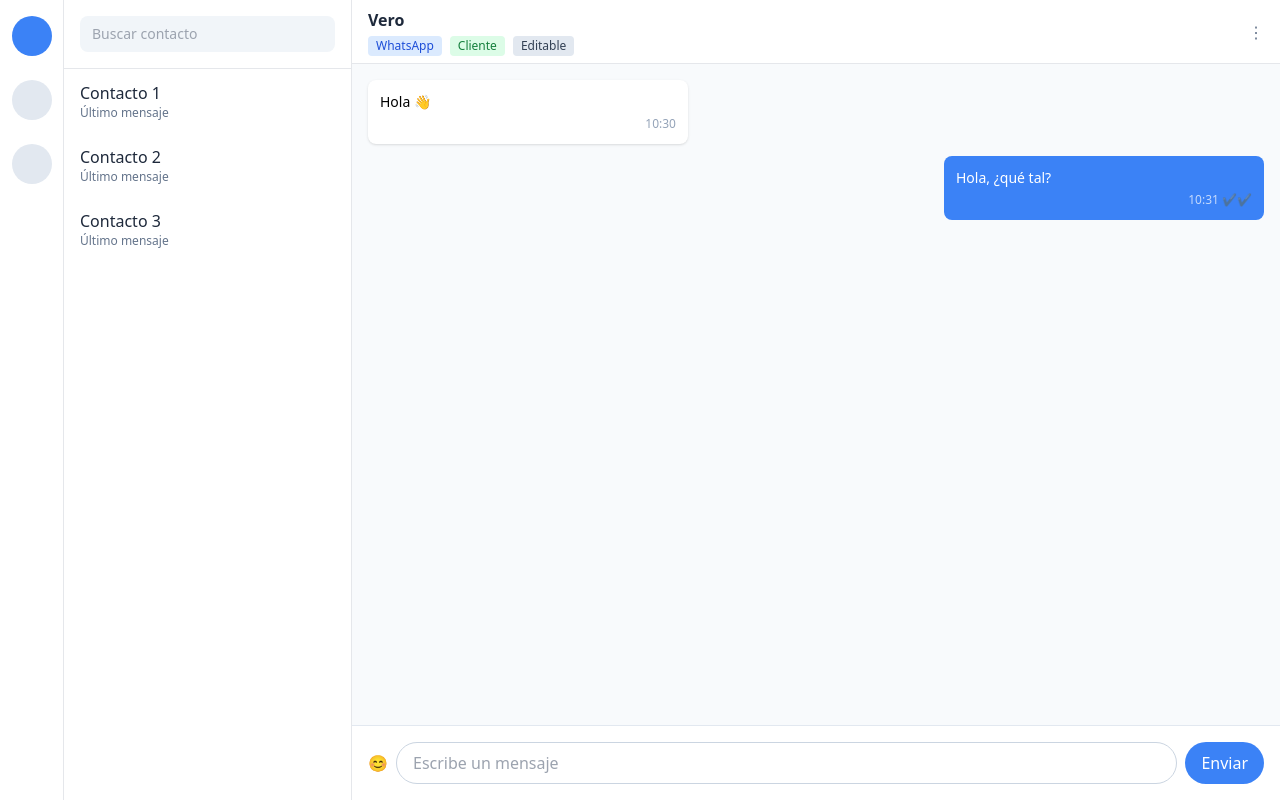
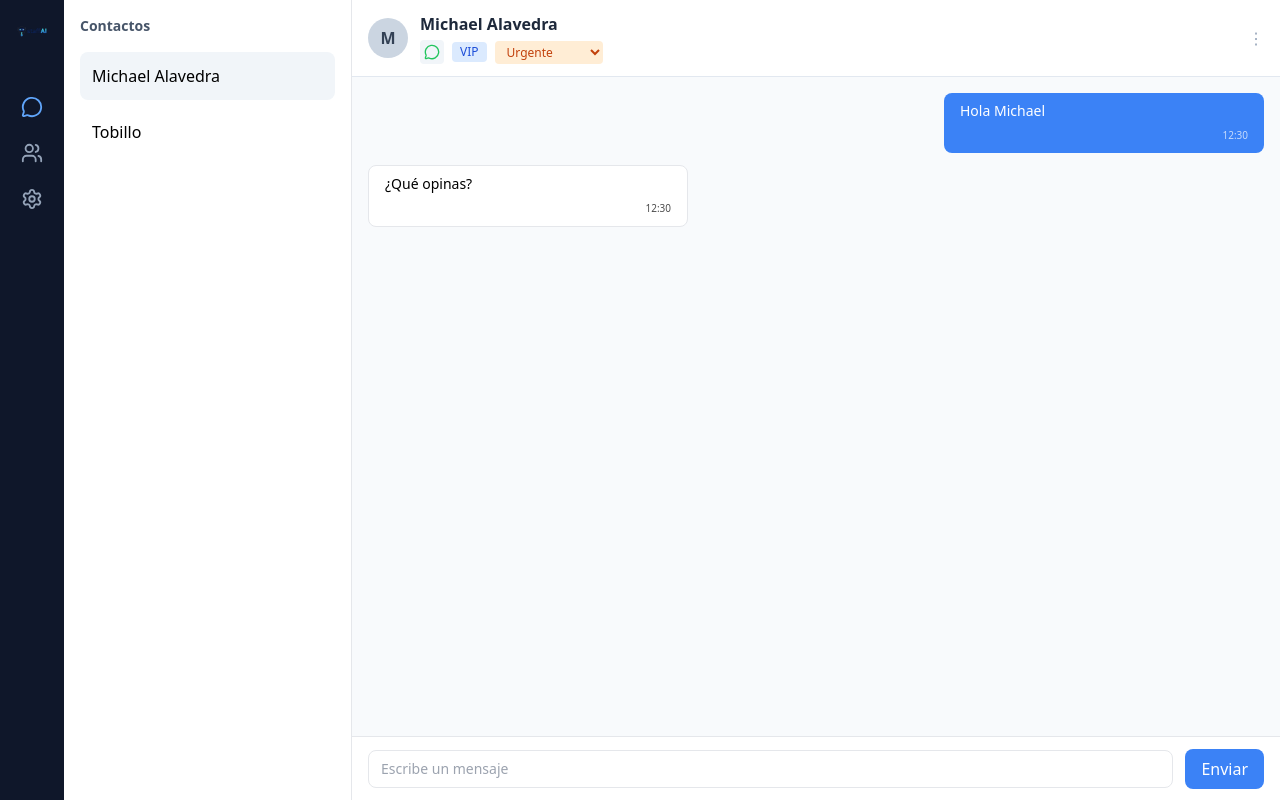
Before and after one commit to VeckaAR/staffai-frontend, a React (Vite) app: page /chat in a window 1280 px wide. Built offline with nearby package versions, Linux system fonts and the light colour scheme.

Commit message:
Checkpoint: chat header + social icons + tags (WIP)

```diff
--- a/package.json
+++ b/package.json
@@ -10,6 +10,7 @@
     "preview": "vite preview"
   },
   "dependencies": {
+    "lucide-react": "^0.562.0",
     "react": "^19.2.0",
     "react-dom": "^19.2.0",
     "react-hook-form": "^7.70.0",
--- a/src/components/chat/ChatHeader.jsx
+++ b/src/components/chat/ChatHeader.jsx
@@ -1,23 +1,59 @@
+import { MessageCircle, Instagram, Facebook } from "lucide-react";
+
+/* 🔹 ICONOS DE RED SOCIAL (DEBEN IR ARRIBA) */
+const socialIcons = {
+  whatsapp: <MessageCircle className="w-4 h-4 text-green-500" />,
+  instagram: <Instagram className="w-4 h-4 text-pink-500" />,
+  facebook: <Facebook className="w-4 h-4 text-blue-600" />,
+};
+
 export default function ChatHeader() {
+  // datos mock (luego vienen de backend)
+  const social = "whatsapp"; // whatsapp | instagram | facebook
+  const clientType = "VIP";
+  const priority = "Urgente";
+
   return (
-    <div className="h-16 bg-white border-b px-4 flex items-center justify-between">
-      <div>
-        <p className="font-semibold text-slate-800">Vero</p>
+    <header className="flex items-center justify-between px-4 py-3 border-b border-slate-200 bg-white">
 
-        <div className="flex gap-2 mt-1">
-          <span className="text-xs px-2 py-0.5 rounded bg-blue-100 text-blue-700">
-            WhatsApp
-          </span>
-          <span className="text-xs px-2 py-0.5 rounded bg-green-100 text-green-700">
-            Cliente
-          </span>
-          <span className="text-xs px-2 py-0.5 rounded bg-slate-200 text-slate-700">
-            Editable
-          </span>
+      {/* IZQUIERDA */}
+      <div className="flex items-center gap-3">
+        {/* Avatar */}
+        <div className="w-10 h-10 rounded-full bg-slate-300 flex items-center justify-center font-bold text-slate-700">
+          M
+        </div>
+
+        {/* Nombre + etiquetas */}
+        <div>
+          <p className="font-semibold text-slate-800">
+            Michael Alavedra
+          </p>
+
+          <div className="flex items-center gap-2 mt-1">
+            {/* Red social (logo) */}
+            <span className="p-1 rounded bg-slate-100">
+              {socialIcons[social]}
+            </span>
+
+            {/* Clasificación fija */}
+            <span className="px-2 py-0.5 text-xs rounded bg-blue-100 text-blue-700">
+              {clientType}
+            </span>
+
+            {/* Clasificación editable */}
+            <select className="text-xs bg-orange-100 text-orange-700 rounded px-2 py-0.5 outline-none">
+              <option>Urgente</option>
+              <option>Normal</option>
+              <option>Seguimiento</option>
+            </select>
+          </div>
         </div>
       </div>
 
-      <button className="text-slate-500">⋮</button>
-    </div>
+      {/* DERECHA */}
+      <button className="text-slate-400 hover:text-slate-600">
+        ⋮
+      </button>
+    </header>
   );
 }
--- a/src/components/chat/ChatPanel.jsx
+++ b/src/components/chat/ChatPanel.jsx
@@ -1,12 +1,20 @@
 import ChatHeader from "./ChatHeader";
-import MessagesList from "./MessageList";
+import MessageList from "./MessageList";
 import MessageInput from "./MessageInput";
 
 export default function ChatPanel() {
   return (
-    <section className="flex-1 flex flex-col bg-slate-50">
+    <section className="flex flex-col flex-1 bg-slate-50">
+
+      {/* 🔹 AQUÍ SE VE EL HEADER */}
       <ChatHeader />
-      <MessagesList />
+
+      {/* 🔹 AQUÍ SE VEN LOS MENSAJES */}
+      <div className="flex-1 overflow-y-auto">
+        <MessageList />
+      </div>
+
+      {/* 🔹 AQUÍ SE VE EL INPUT */}
       <MessageInput />
     </section>
   );
--- a/src/components/chat/ContactsPanel.jsx
+++ b/src/components/chat/ContactsPanel.jsx
@@ -1,24 +1,18 @@
 export default function ContactsPanel() {
   return (
-    <aside className="w-72 bg-white border-r flex flex-col">
-      <div className="p-4 border-b">
-        <input
-          placeholder="Buscar contacto"
-          className="w-full px-3 py-2 rounded-lg bg-slate-100 text-sm outline-none"
-        />
-      </div>
+    <aside className="w-72 bg-white border-r p-4">
+      <h2 className="text-sm font-semibold text-slate-600 mb-4">
+        Contactos
+      </h2>
 
-      <div className="flex-1 overflow-y-auto">
-        {[1, 2, 3].map((item) => (
-          <div
-            key={item}
-            className="px-4 py-3 hover:bg-slate-100 cursor-pointer"
-          >
-            <p className="font-medium text-slate-800">Contacto {item}</p>
-            <p className="text-xs text-slate-500">Último mensaje</p>
-          </div>
-        ))}
-      </div>
+      <ul className="space-y-2">
+        <li className="p-3 rounded-lg bg-slate-100 cursor-pointer">
+          Michael Alavedra
+        </li>
+        <li className="p-3 rounded-lg hover:bg-slate-100 cursor-pointer">
+          Tobillo
+        </li>
+      </ul>
     </aside>
   );
 }
--- a/src/components/chat/MessageBubble.jsx
+++ b/src/components/chat/MessageBubble.jsx
@@ -1,20 +1,16 @@
-export default function MessageBubble({ message }) {
-    const isMe = message.sender === "me";
-
+export default function MessageBubble({ text, isOwn }) {
   return (
-      <div className={`flex ${isMe ? "justify-end" : "justify-start"}`}>
     <div
-          className={`max-w-xs px-4 py-2 rounded-xl text-sm ${
-            isMe
-              ? "bg-blue-500 text-white"
-              : "bg-slate-200 dark:bg-slate-700 dark:text-white"
+      className={`max-w-xs px-4 py-2 rounded-lg text-sm
+        ${isOwn
+          ? "ml-auto bg-blue-500 text-white"
+          : "bg-white border"
         }`}
     >
-          <p>{message.text}</p>
-          <div className="text-xs mt-1 opacity-70 flex justify-end gap-1">
-            <span>{message.time}</span>
-            {isMe && <span>✔✔</span>}
-          </div>
+      <p>{text}</p>
+
+      <div className="text-[10px] text-right opacity-70 mt-1">
+        12:30
       </div>
     </div>
   );
--- a/src/components/chat/MessageInput.jsx
+++ b/src/components/chat/MessageInput.jsx
@@ -1,15 +1,12 @@
 export default function MessageInput() {
   return (
-      <div className="p-4 border-t border-slate-200 dark:border-slate-700 bg-white dark:bg-slate-800 flex gap-2">
-        <button>😊</button>
-
+    <div className="h-16 bg-white border-t flex items-center px-4 gap-3">
       <input
         type="text"
         placeholder="Escribe un mensaje"
-          className="flex-1 px-4 py-2 rounded-full border border-slate-300 focus:outline-none"
+        className="flex-1 border rounded-lg px-3 py-2 text-sm focus:outline-none"
       />
-
-        <button className="px-4 py-2 bg-blue-500 text-white rounded-full">
+      <button className="bg-blue-500 text-white px-4 py-2 rounded-lg">
         Enviar
       </button>
     </div>
--- a/src/components/chat/MessageList.jsx
+++ b/src/components/chat/MessageList.jsx
@@ -1,19 +1,10 @@
-export default function MessagesList() {
+import MessageBubble from "./MessageBubble";
+
+export default function MessageList() {
   return (
-    <div className="flex-1 p-4 overflow-y-auto space-y-3">
-      <div className="max-w-xs bg-white p-3 rounded-lg shadow text-sm">
-        Hola 👋
-        <div className="text-xs text-right text-slate-400 mt-1">
-          10:30
-        </div>
-      </div>
-
-      <div className="max-w-xs ml-auto bg-blue-500 text-white p-3 rounded-lg text-sm">
-        Hola, ¿qué tal?
-        <div className="text-xs text-right opacity-70 mt-1">
-          10:31 ✔✔
-        </div>
-      </div>
+    <div className="flex-1 overflow-y-auto p-4 space-y-3">
+      <MessageBubble text="Hola Michael" isOwn />
+      <MessageBubble text="¿Qué opinas?" />
     </div>
   );
 }
--- a/src/components/chat/SidebarMenu.jsx
+++ b/src/components/chat/SidebarMenu.jsx
@@ -1,9 +1,34 @@
+import {
+  MessageCircle,
+  Users,
+  Settings
+} from "lucide-react";
+
 export default function SidebarMenu() {
   return (
-    <aside className="w-16 bg-white border-r flex flex-col items-center py-4 space-y-6">
-      <div className="w-10 h-10 rounded-full bg-blue-500" />
-      <div className="w-10 h-10 rounded-full bg-slate-200" />
-      <div className="w-10 h-10 rounded-full bg-slate-200" />
+    <aside className="w-16 bg-slate-900 text-white flex flex-col items-center py-4 gap-6">
+
+      {/* Avatar / Logo arriba */}
+      <img
+        src="/logo-dark.png"
+        alt="StaffAI"
+        className="w-8 h-8 rounded-full object-contain"
+      />
+
+      {/* Menu */}
+      <nav className="flex flex-col gap-6 mt-6">
+        <button className="text-blue-400">
+          <MessageCircle size={22} />
+        </button>
+
+        <button className="text-slate-400 hover:text-white">
+          <Users size={22} />
+        </button>
+
+        <button className="text-slate-400 hover:text-white">
+          <Settings size={22} />
+        </button>
+      </nav>
     </aside>
   );
 }
--- a/src/layouts/ChatLayout.jsx
+++ b/src/layouts/ChatLayout.jsx
@@ -0,0 +1,7 @@
+export default function ChatLayout({ children }) {
+  return (
+    <div className="min-h-screen bg-slate-100 flex">
+      {children}
+    </div>
+  );
+}
--- a/src/pages/Chat.jsx
+++ b/src/pages/Chat.jsx
@@ -1,13 +1,14 @@
+import ChatLayout from "../layouts/ChatLayout";
 import SidebarMenu from "../components/chat/SidebarMenu";
 import ContactsPanel from "../components/chat/ContactsPanel";
 import ChatPanel from "../components/chat/ChatPanel";
 
 export default function Chat() {
   return (
-    <div className="h-screen flex bg-slate-100">
+    <ChatLayout>
       <SidebarMenu />
       <ContactsPanel />
       <ChatPanel />
-    </div>
+    </ChatLayout>
   );
 }
```
Also changed, not shown: 1 other file (tests, documents, lock files or other folders). Lines whose indentation alone changed are shown as unchanged.
